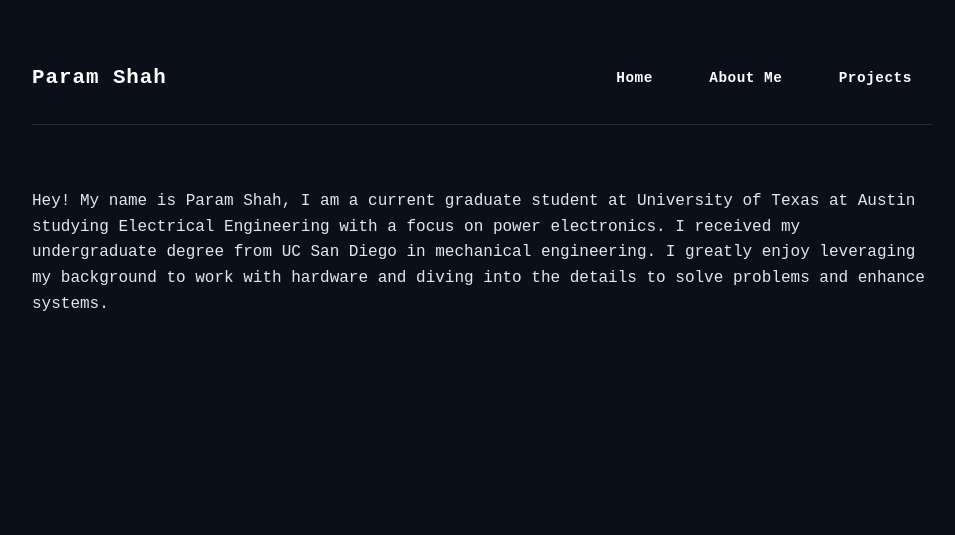
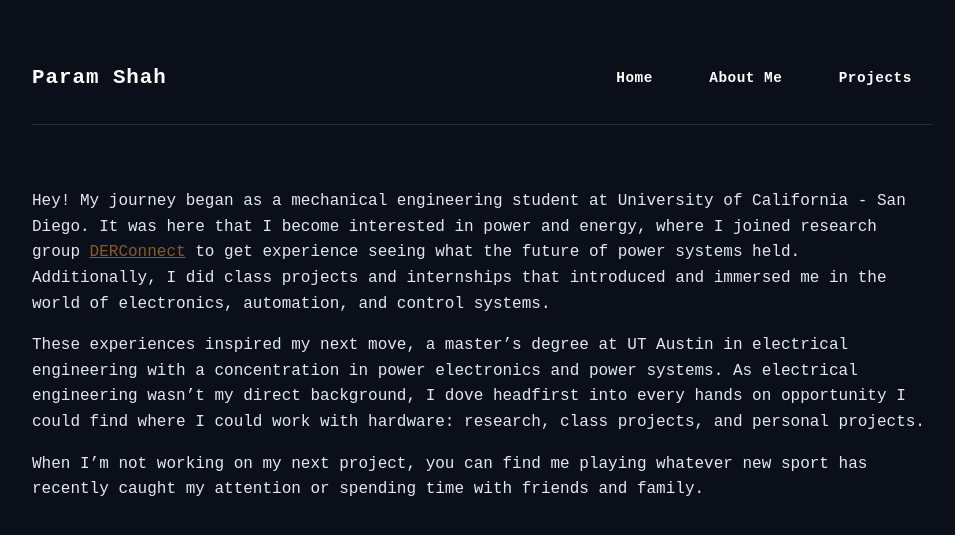
Before and after one commit to paramshah180/paramshah180.github.io, a Jekyll site: the page built from about.md, in a window 1280 px wide. Shown: the top 535 px of the page, without its empty margins (158-1113 px from the left). Built offline with Jekyll 4.4.1, drawn with Linux system fonts in a browser that asks for light colours.

Commit message:
Revise 'About Me' section with new experiences
Updated personal introduction and educational background.

```diff
--- a/about.md
+++ b/about.md
@@ -3,4 +3,9 @@ layout: default
 title: About Me
 permalink: /about/
 ---
-Hey! My name is Param Shah, I am a current graduate student at University of Texas at Austin studying Electrical Engineering with a focus on power electronics. I received my undergraduate degree from UC San Diego in mechanical engineering. I greatly enjoy leveraging my background to work with hardware and diving into the details to solve problems and enhance systems.
+Hey! My journey began as a mechanical engineering student at University of California - San Diego. It was here that I become interested in power and energy, where I joined research group <a href="https://derconnect.ucsd.edu/" target="_blank" rel="noopener noreferrer" style="color: #8b5a2b; text-decoration: underline;">DERConnect</a> to get experience seeing what the future of power systems held. Additionally, I did class projects and internships that introduced and immersed me in the world of electronics, automation, and control systems.
+
+These experiences inspired my next move, a master's degree at UT Austin in electrical engineering with a concentration in power electronics and power systems. As electrical engineering wasn't my direct background, I dove headfirst into every hands on opportunity I could find where I could work with hardware: research, class projects, and personal projects.
+
+
+When I'm not working on my next project, you can find me playing whatever new sport has recently caught my attention or spending time with friends and family.
```
